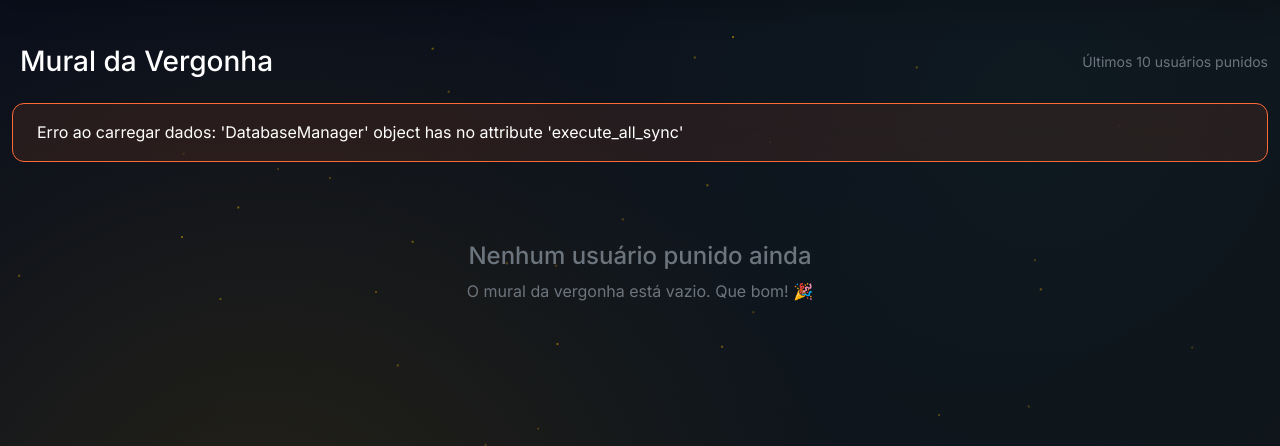
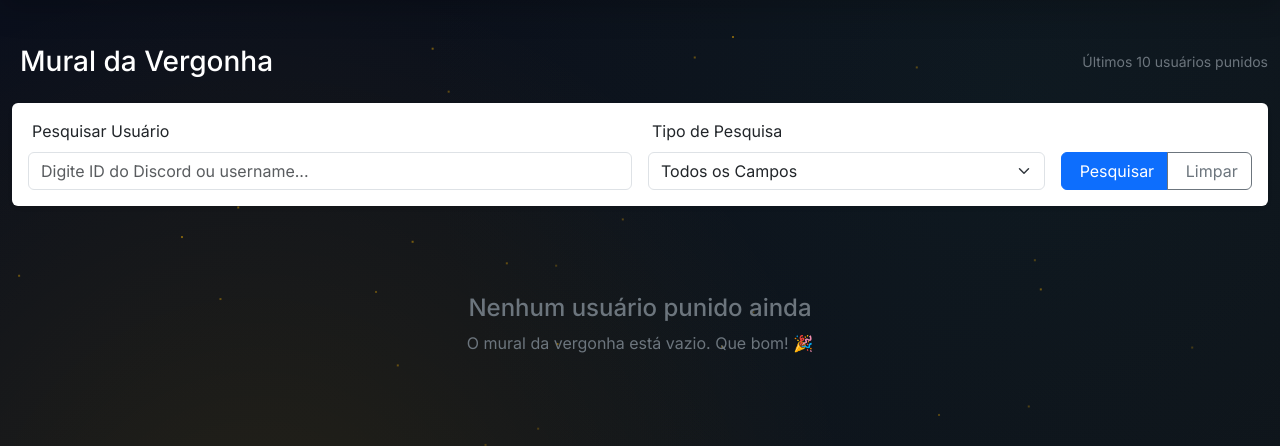
Before and after one commit to Konnak/guardiaobeta, a Flask app: page /mural-vergonha in a window 1280 px wide. Shown: the part 67-513 px from the top of the page. Run offline with Flask 3, Linux system fonts and the light colour scheme; parts of the project's set-up code (start-up, migrations or seed data) failed here and were passed over.

Commit message:
Adiciona sistema de pesquisa ao Mural da Vergonha - Pesquisa por ID do Discord e username com filtros

```diff
--- a/web/routes.py
+++ b/web/routes.py
@@ -2299,8 +2299,12 @@ def setup_mural_routes(app):
     def mural_vergonha():
         """Mural da Vergonha - Lista dos últimos 10 usuários punidos"""
         try:
-            # Busca os últimos 10 usuários punidos
-            query = """
+            # Parâmetros de pesquisa
+            search_query = request.args.get('search', '').strip()
+            search_type = request.args.get('type', 'all')  # all, id, username
+
+            # Query base
+            base_query = """
                 SELECT
                     id_usuario,
                     username,
@@ -2313,11 +2317,37 @@ def setup_mural_routes(app):
                     id_servidor
                 FROM logs_punicoes
                 WHERE ativa = true
-                ORDER BY data_punicao DESC
-                LIMIT 10
             """
 
-            punicoes = db_manager.execute_all_sync(query)
+            # Adiciona filtros de pesquisa
+            query_params = []
+            if search_query:
+                if search_type == 'id':
+                    # Pesquisa por ID do Discord
+                    try:
+                        user_id = int(search_query)
+                        base_query += " AND id_usuario = $1"
+                        query_params.append(user_id)
+                    except ValueError:
+                        # Se não for um número válido, não retorna resultados
+                        base_query += " AND 1 = 0"
+                elif search_type == 'username':
+                    # Pesquisa por username (case insensitive)
+                    base_query += " AND LOWER(username) LIKE LOWER($1)"
+                    query_params.append(f"%{search_query}%")
+                else:
+                    # Pesquisa geral (ID ou username)
+                    try:
+                        user_id = int(search_query)
+                        base_query += " AND (id_usuario = $1 OR LOWER(username) LIKE LOWER($2))"
+                        query_params.extend([user_id, f"%{search_query}%"])
+                    except ValueError:
+                        base_query += " AND LOWER(username) LIKE LOWER($1)"
+                        query_params.append(f"%{search_query}%")
+
+            base_query += " ORDER BY data_punicao DESC LIMIT 10"
+
+            punicoes = db_manager.execute_query_sync(base_query, *query_params)
 
             # Processa os dados para o template
             usuarios_punidos = []
@@ -2383,7 +2413,7 @@ def setup_mural_routes(app):
                 ORDER BY data_punicao DESC
             """
 
-            punicoes = db_manager.execute_all_sync(query_punicoes, user_id)
+            punicoes = db_manager.execute_query_sync(query_punicoes, user_id)
 
             # Conta total de punições
             query_total = """
--- a/web/templates/mural_vergonha.html
+++ b/web/templates/mural_vergonha.html
@@ -16,6 +16,55 @@
                 </div>
             </div>
 
+            <!-- Campo de Pesquisa -->
+            <div class="card shadow-sm border-0 mb-4">
+                <div class="card-body">
+                    <form method="GET" action="{{ url_for('mural_vergonha') }}" class="row g-3">
+                        <div class="col-md-6">
+                            <label for="search" class="form-label">
+                                <i class="fas fa-search me-1"></i>
+                                Pesquisar Usuário
+                            </label>
+                            <input type="text"
+                                   class="form-control"
+                                   id="search"
+                                   name="search"
+                                   value="{{ request.args.get('search', '') }}"
+                                   placeholder="Digite ID do Discord ou username...">
+                        </div>
+                        <div class="col-md-4">
+                            <label for="type" class="form-label">
+                                <i class="fas fa-filter me-1"></i>
+                                Tipo de Pesquisa
+                            </label>
+                            <select class="form-select" id="type" name="type">
+                                <option value="all" {% if request.args.get('type') == 'all' %}selected{% endif %}>
+                                    Todos os Campos
+                                </option>
+                                <option value="id" {% if request.args.get('type') == 'id' %}selected{% endif %}>
+                                    Apenas ID do Discord
+                                </option>
+                                <option value="username" {% if request.args.get('type') == 'username' %}selected{% endif %}>
+                                    Apenas Username
+                                </option>
+                            </select>
+                        </div>
+                        <div class="col-md-2 d-flex align-items-end">
+                            <div class="btn-group w-100" role="group">
+                                <button type="submit" class="btn btn-primary">
+                                    <i class="fas fa-search me-1"></i>
+                                    Pesquisar
+                                </button>
+                                <a href="{{ url_for('mural_vergonha') }}" class="btn btn-outline-secondary">
+                                    <i class="fas fa-times me-1"></i>
+                                    Limpar
+                                </a>
+                            </div>
+                        </div>
+                    </form>
+                </div>
+            </div>
+
             {% if error %}
             <div class="alert alert-danger" role="alert">
                 <i class="fas fa-exclamation-triangle me-2"></i>
@@ -24,6 +73,23 @@
             {% endif %}
 
             {% if usuarios_punidos %}
+            <!-- Informações dos Resultados -->
+            <div class="alert alert-info" role="alert">
+                <i class="fas fa-info-circle me-2"></i>
+                {% if request.args.get('search') %}
+                    {% if request.args.get('type') == 'id' %}
+                        Pesquisando por ID: <strong>{{ request.args.get('search') }}</strong>
+                    {% elif request.args.get('type') == 'username' %}
+                        Pesquisando por username: <strong>{{ request.args.get('search') }}</strong>
+                    {% else %}
+                        Pesquisando por: <strong>{{ request.args.get('search') }}</strong>
+                    {% endif %}
+                    - {{ usuarios_punidos|length }} resultado(s) encontrado(s)
+                {% else %}
+                    Mostrando últimos 10 usuários punidos
+                {% endif %}
+            </div>
+
             <div class="row">
                 {% for usuario in usuarios_punidos %}
                 <div class="col-lg-6 col-xl-4 mb-4">
@@ -90,9 +156,21 @@
             </div>
             {% else %}
             <div class="text-center py-5">
-                <i class="fas fa-shield-alt text-muted" style="font-size: 4rem;"></i>
-                <h4 class="mt-3 text-muted">Nenhum usuário punido ainda</h4>
-                <p class="text-muted">O mural da vergonha está vazio. Que bom! 🎉</p>
+                {% if request.args.get('search') %}
+                    <i class="fas fa-search text-muted" style="font-size: 4rem;"></i>
+                    <h4 class="mt-3 text-muted">Nenhum resultado encontrado</h4>
+                    <p class="text-muted">
+                        Nenhum usuário encontrado para: <strong>{{ request.args.get('search') }}</strong>
+                    </p>
+                    <a href="{{ url_for('mural_vergonha') }}" class="btn btn-primary">
+                        <i class="fas fa-arrow-left me-1"></i>
+                        Ver Todos os Usuários
+                    </a>
+                {% else %}
+                    <i class="fas fa-shield-alt text-muted" style="font-size: 4rem;"></i>
+                    <h4 class="mt-3 text-muted">Nenhum usuário punido ainda</h4>
+                    <p class="text-muted">O mural da vergonha está vazio. Que bom! 🎉</p>
+                {% endif %}
             </div>
             {% endif %}
         </div>
```
